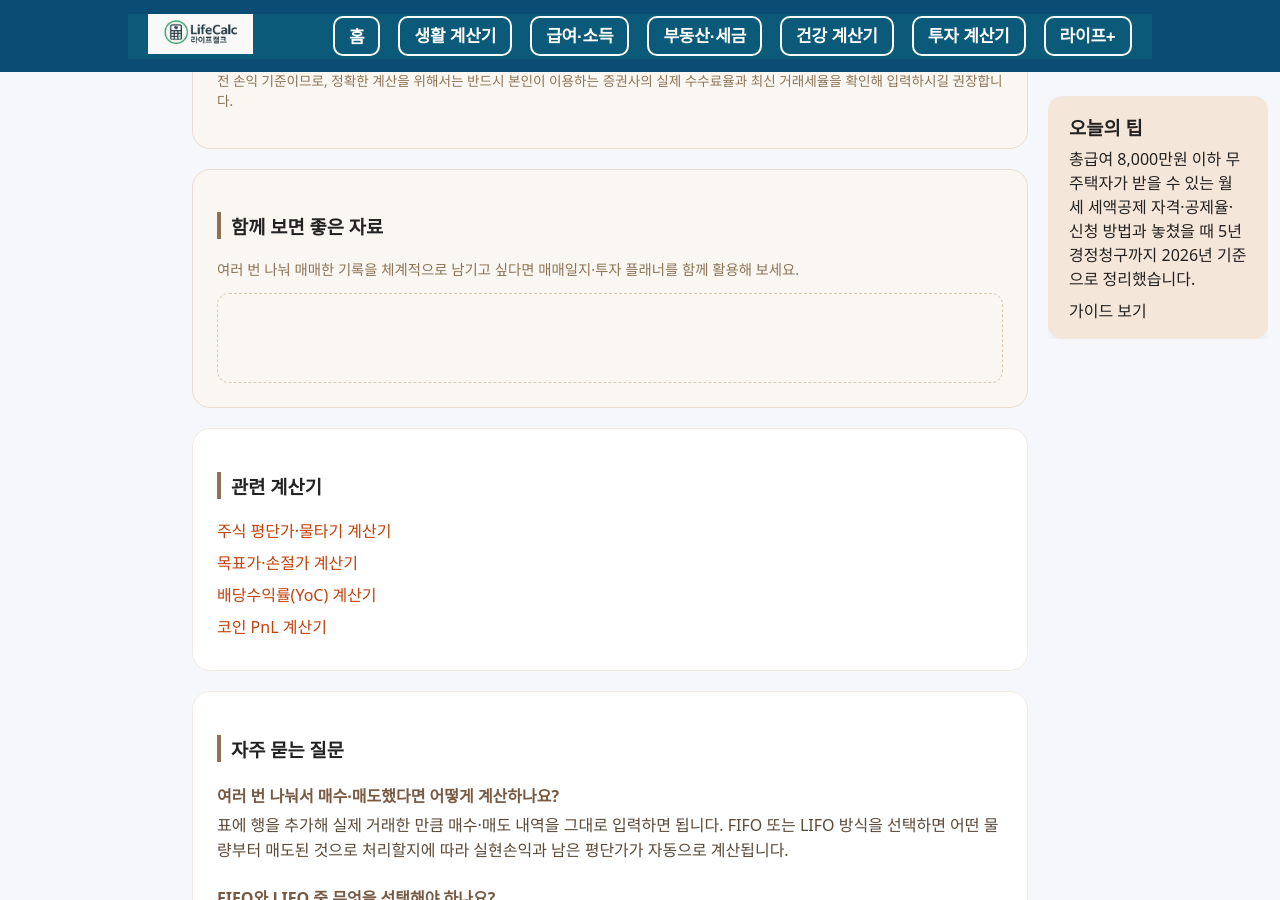
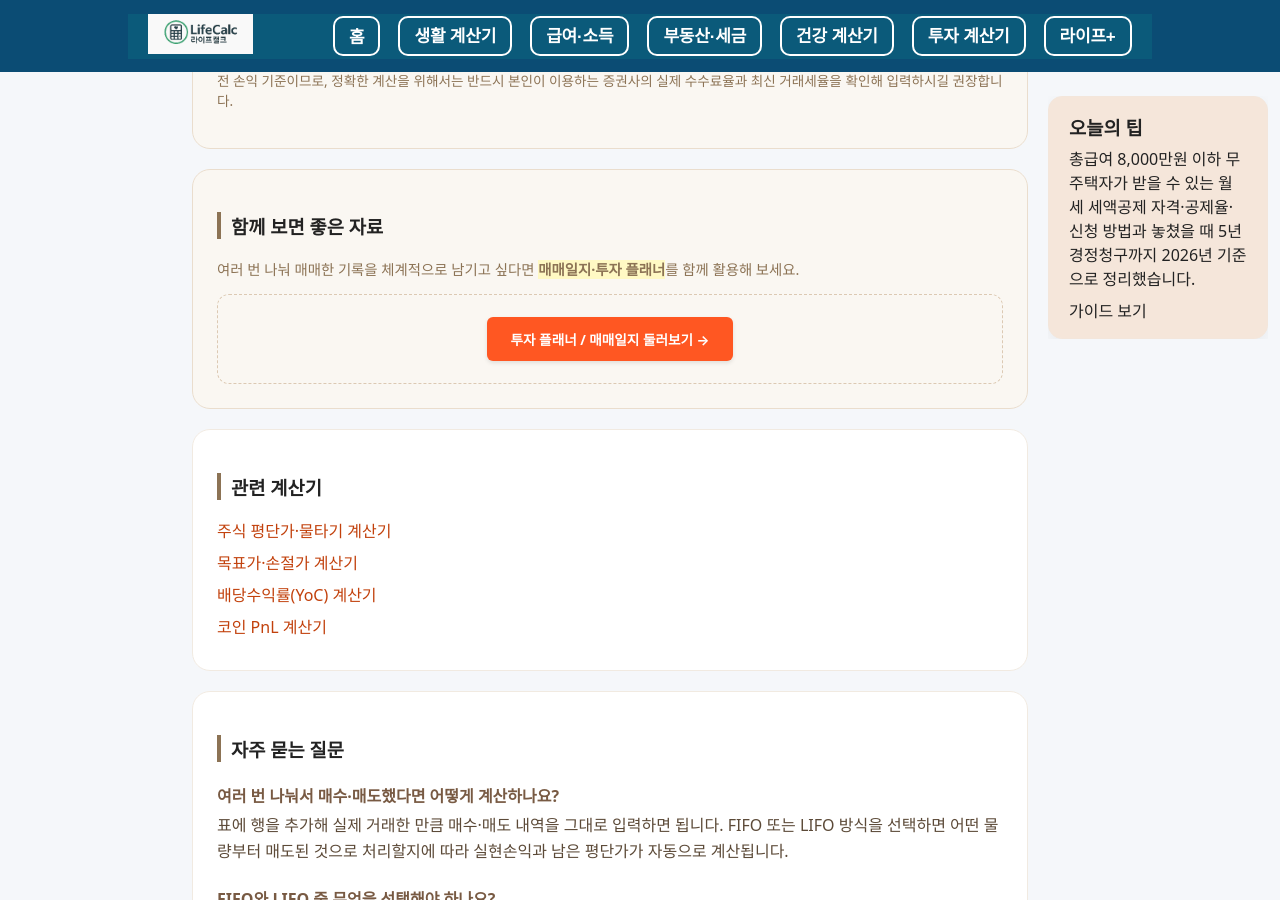
Before and after one commit to khai-lang/LifeCalc, a Jekyll site: the page built from invest/stocks/pnl/index.md, in a window 1280 px wide and 900 px high, scrolled down 1969 px. Built offline with Jekyll 4.4.1, drawn with Linux system fonts in a browser that asks for light colours.

Commit message:
Update index.md

```diff
--- a/invest/stocks/pnl/index.md
+++ b/invest/stocks/pnl/index.md
@@ -136,12 +136,11 @@ permalink: "/invest/stocks/pnl/"
   </p>
 </section>
 
-<!-- COUPANG PLACEHOLDER: 투자 관련 도서/플래너 등 자연스러운 연결 지점 (실제 링크는 추후 삽입) -->
 <section class="cp-card cp-card-light cp-recommend">
   <h3>함께 보면 좋은 자료</h3>
-  <p class="cp-recommend-desc">여러 번 나눠 매매한 기록을 체계적으로 남기고 싶다면 매매일지·투자 플래너를 함께 활용해 보세요.</p>
-  <div class="cp-recommend-slot" data-partner="coupang" data-category="투자플래너/매매일지">
-    <!-- 쿠팡파트너스 링크 삽입 위치 -->
+  <p class="cp-recommend-desc">여러 번 나눠 매매한 기록을 체계적으로 남기고 싶다면 <span style="background-color: #fff9c4; font-weight: bold;">매매일지·투자 플래너</span>를 함께 활용해 보세요.</p>
+  <div class="cp-recommend-slot" data-partner="coupang" data-category="투자플래너/매매일지" style="text-align: center; margin-top: 15px;">
+    <a href="https://link.coupang.com/a/fILavkgpwG" style="display: inline-block; background-color: #ff5722; color: #ffffff; padding: 12px 24px; border-radius: 6px; font-weight: bold; text-decoration: none; box-shadow: 0 2px 4px rgba(0,0,0,0.1);">투자 플래너 / 매매일지 둘러보기 →</a>
   </div>
 </section>
 
```
